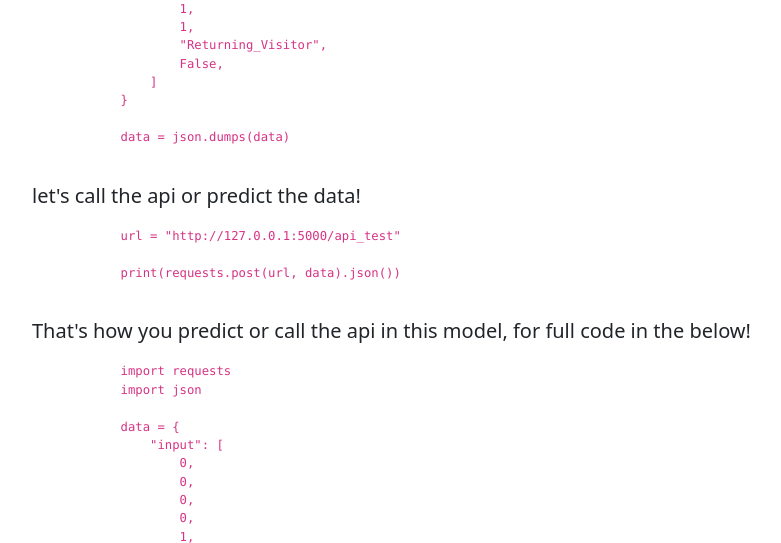
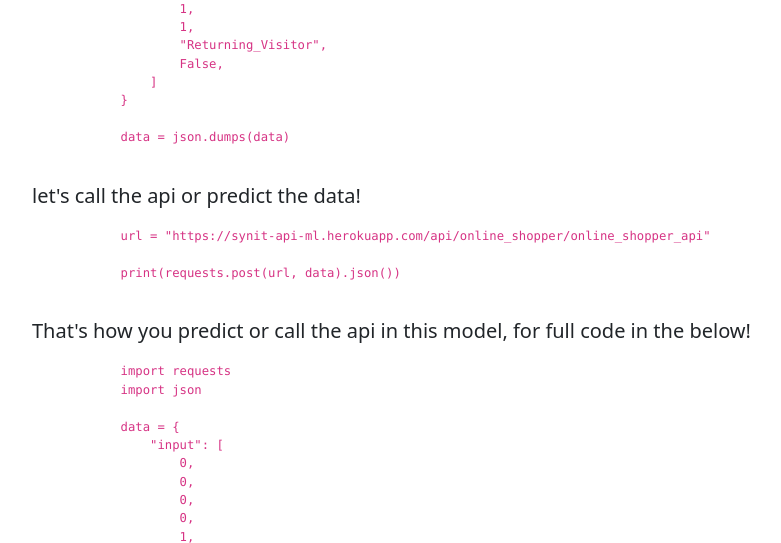
Before and after one commit to SynitCool/synit-web_ml-api, a Flask app: page /api/online-shopper/feature in a window 1280 px wide. Shown: the part 1151-1694 px from the top of the page, without its empty margins (16-797 px from the left). Run offline with Flask 2, Linux system fonts and the light colour scheme; some libraries are stand-ins or nearby versions.

Commit message:
cleaning code

```diff
--- a/api/__init__.py
+++ b/api/__init__.py
@@ -7,10 +7,10 @@ def create_app():
 
     from .views import views
     from .online_shopper_views import online_shopper_views
-    # from .online_shopper.online_shopper_api import online_shopper_api
+    from .online_shopper.online_shopper_api import online_shopper_api
 
     app.register_blueprint(views)
     app.register_blueprint(online_shopper_views)
-    # app.register_blueprint(online_shopper_api)
+    app.register_blueprint(online_shopper_api)
 
     return app
--- a/api/online_shopper/online_shopper_api.py
+++ b/api/online_shopper/online_shopper_api.py
@@ -14,7 +14,7 @@ import warnings
 online_shopper_api = Blueprint("online_shopper_api", __name__)
 
 
-@online_shopper_api.route("/online_shopper_api", methods=["POST"])
+@online_shopper_api.route("/api/online_shopper/online_shopper_api", methods=["POST"])
 def online_shopper_model():
     # Handle warnings
     warnings.filterwarnings("ignore", category=UserWarning)
--- a/api/templates/api_pages/online_shopper/online_shopper_feature.html
+++ b/api/templates/api_pages/online_shopper/online_shopper_feature.html
@@ -71,7 +71,7 @@
             let's call the api or predict the data!
         </p>
         <code><pre>
-            url = "http://127.0.0.1:5000/api_test"
+            url = "https://synit-api-ml.herokuapp.com/api/online_shopper/online_shopper_api"
 
             print(requests.post(url, data).json())
         </pre></code>
@@ -106,7 +106,7 @@
             }
 
             data = json.dumps(data)
-            url = "http://127.0.0.1:5000/api_test"
+            url = "https://synit-api-ml.herokuapp.com/api/online_shopper/online_shopper_api"
 
             print(requests.post(url, data).json())
         </pre></code>
```
